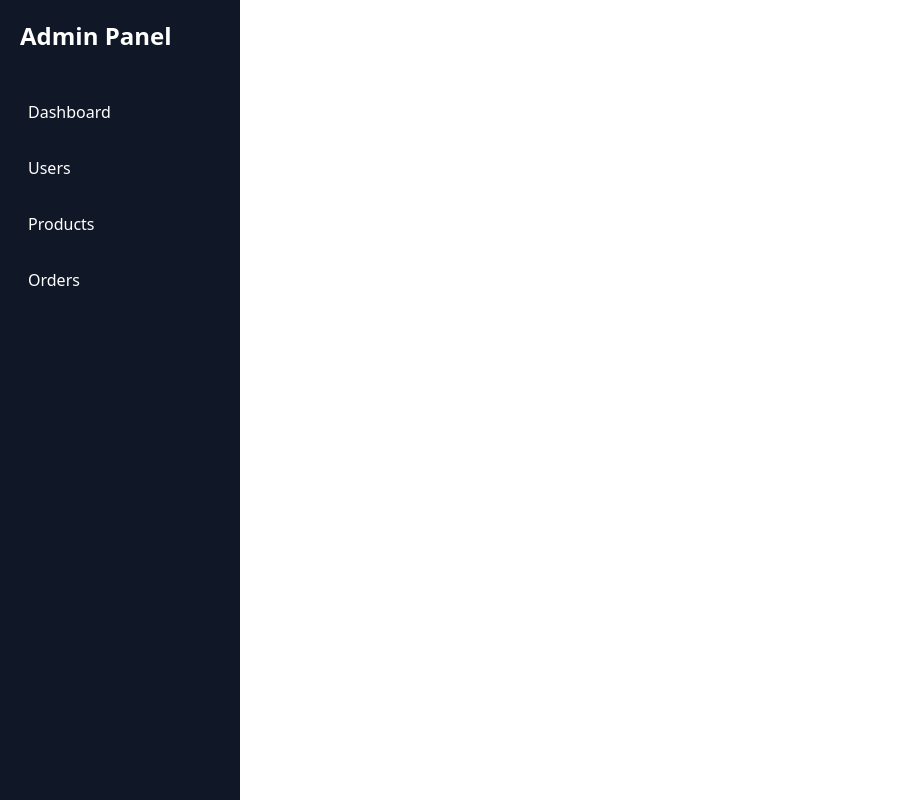
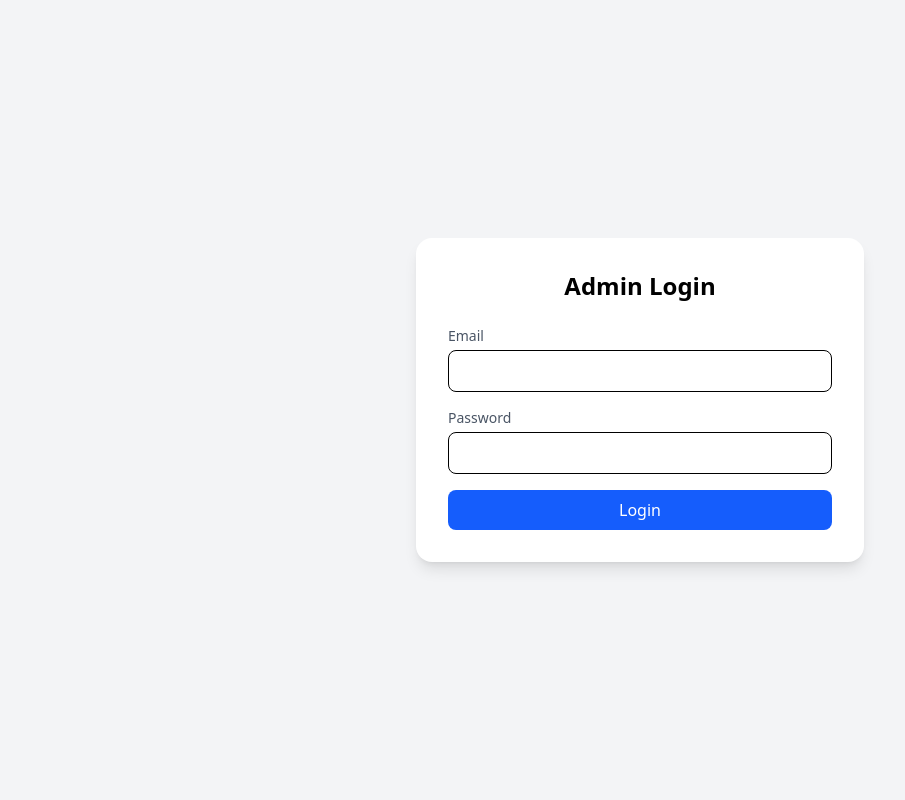
Before and after one commit to mahi-qwe/ecommerce-backend, a React (Vite) app in the folder dashboard/: page /login in a window 1280 px wide. Shown: the whole page, without its empty margins (0-905 px from the left). Built offline with nearby package versions, Linux system fonts and the light colour scheme.

Commit message:
users section added

```diff
--- a/dashboard/src/App.jsx
+++ b/dashboard/src/App.jsx
@@ -1,24 +1,28 @@
 import React from "react";
-import { BrowserRouter, Routes, Route } from "react-router-dom";
-import Sidebar from "./components/Sidebar";
+import { BrowserRouter as Router, Routes, Route } from "react-router-dom";
 import ProtectedRoute from "./components/ProtectedRoute";
+import Layout from "./components/Layout";
 import Dashboard from "./pages/Dashboard";
 import Users from "./pages/Users";
 import Products from "./pages/Products";
 import Orders from "./pages/Orders";
+import Login from "./pages/Login";
 
 function App() {
   return (
-    <BrowserRouter>
-      <div className="flex">
-        <Sidebar />
-        <div className="ml-60 w-full p-6">
+    <Router>
       <Routes>
+        {/* Public */}
+        <Route path="/login" element={<Login />} />
+
+        {/* Protected */}
         <Route
           path="/dashboard"
           element={
             <ProtectedRoute>
+              <Layout>
                 <Dashboard />
+              </Layout>
             </ProtectedRoute>
           }
         />
@@ -26,7 +30,9 @@ function App() {
           path="/users"
           element={
             <ProtectedRoute>
+              <Layout>
                 <Users />
+              </Layout>
             </ProtectedRoute>
           }
         />
@@ -34,7 +40,9 @@ function App() {
           path="/products"
           element={
             <ProtectedRoute>
+              <Layout>
                 <Products />
+              </Layout>
             </ProtectedRoute>
           }
         />
@@ -42,14 +50,14 @@ function App() {
           path="/orders"
           element={
             <ProtectedRoute>
+              <Layout>
                 <Orders />
+              </Layout>
             </ProtectedRoute>
           }
         />
       </Routes>
-        </div>
-      </div>
-    </BrowserRouter>
+    </Router>
   );
 }
 
--- a/dashboard/src/api.js
+++ b/dashboard/src/api.js
@@ -0,0 +1,16 @@
+import axios from "axios";
+
+const api = axios.create({
+  baseURL: "http://localhost:8080/api", // change if your backend runs on different port
+});
+
+// Add JWT token to every request if available
+api.interceptors.request.use((config) => {
+  const token = localStorage.getItem("token");
+  if (token) {
+    config.headers.Authorization = `Bearer ${token}`;
+  }
+  return config;
+});
+
+export default api;
--- a/dashboard/src/components/Header.jsx
+++ b/dashboard/src/components/Header.jsx
@@ -0,0 +1,22 @@
+import { useNavigate } from "react-router-dom";
+
+export default function Header() {
+  const navigate = useNavigate();
+
+  const handleLogout = () => {
+    localStorage.removeItem("token"); // clear JWT
+    navigate("/login"); // go back to login
+  };
+
+  return (
+    <header className="flex justify-between items-center p-4 bg-gray-800 text-white">
+      <h1 className="text-lg font-bold">Admin Dashboard</h1>
+      <button
+        onClick={handleLogout}
+        className="bg-red-500 px-4 py-2 rounded-lg hover:bg-red-600 transition"
+      >
+        Logout
+      </button>
+    </header>
+  );
+}
--- /dev/null
+++ b/dashboard/src/components/Layout.jsx
@@ -0,0 +1,17 @@
+import Sidebar from "./Sidebar";
+import Header from "./Header";
+
+export default function Layout({ children }) {
+  return (
+    <div className="flex">
+      {/* Sidebar */}
+      <Sidebar />
+
+      {/* Main Content */}
+      <div className="flex-1 min-h-screen bg-gray-100">
+        <Header />
+        <main className="p-6">{children}</main>
+      </div>
+    </div>
+  );
+}
--- a/dashboard/src/components/ProtectedRoute.jsx
+++ b/dashboard/src/components/ProtectedRoute.jsx
@@ -1,9 +1,12 @@
 import React from "react";
 import { Navigate } from "react-router-dom";
 
-const ProtectedRoute = ({ children }) => {
+export default function ProtectedRoute({ children }) {
   const token = localStorage.getItem("token");
-  return token ? children : <Navigate to="/login" />;
-};
 
-export default ProtectedRoute;
+  if (!token) {
+    return <Navigate to="/login" replace />;
+  }
+
+  return children;
+}
--- a/dashboard/src/components/Sidebar.jsx
+++ b/dashboard/src/components/Sidebar.jsx
@@ -1,26 +1,31 @@
 import React from "react";
-import { Link } from "react-router-dom";
+import { Link, useLocation } from "react-router-dom";
 
-const Sidebar = () => {
+export default function Sidebar() {
+  const location = useLocation();
+
+  const linkClasses = (path) =>
+    `block px-4 py-2 rounded-lg hover:bg-gray-700 transition ${
+      location.pathname === path ? "bg-gray-700 text-white" : "text-gray-300"
+    }`;
+
   return (
-    <div className="h-screen w-60 bg-gray-900 text-white fixed left-0 top-0 p-5">
-      <h2 className="text-2xl font-bold mb-10">Admin Panel</h2>
-      <nav className="flex flex-col gap-4">
-        <Link to="/dashboard" className="hover:bg-gray-700 p-2 rounded">
+    <aside className="w-64 min-h-screen bg-gray-800 p-4">
+      <h2 className="text-xl font-bold text-white mb-6">Admin Panel</h2>
+      <nav className="space-y-2">
+        <Link to="/dashboard" className={linkClasses("/dashboard")}>
           Dashboard
         </Link>
-        <Link to="/users" className="hover:bg-gray-700 p-2 rounded">
+        <Link to="/users" className={linkClasses("/users")}>
           Users
         </Link>
-        <Link to="/products" className="hover:bg-gray-700 p-2 rounded">
+        <Link to="/products" className={linkClasses("/products")}>
           Products
         </Link>
-        <Link to="/orders" className="hover:bg-gray-700 p-2 rounded">
+        <Link to="/orders" className={linkClasses("/orders")}>
           Orders
         </Link>
       </nav>
-    </div>
+    </aside>
   );
-};
-
-export default Sidebar;
+}
--- /dev/null
+++ b/dashboard/src/pages/Login.jsx
@@ -0,0 +1,75 @@
+import React from "react";
+import { useState } from "react";
+import { useNavigate } from "react-router-dom";
+import api from "../api";
+
+export default function Login() {
+  const [email, setEmail] = useState("");
+  const [password, setPassword] = useState("");
+  const [error, setError] = useState("");
+  const navigate = useNavigate();
+
+  const handleSubmit = async (e) => {
+    e.preventDefault();
+    setError("");
+
+    try {
+      const res = await api.post("/auth/login", { email, password });
+
+      // Save JWT token in localStorage
+      localStorage.setItem("token", res.data.token);
+
+      // Redirect to dashboard
+      navigate("/dashboard");
+    } catch (err) {
+      setError(err.response?.data?.message || "Login failed");
+    }
+  };
+
+  return (
+    <div className="flex items-center justify-center min-h-screen bg-gray-100">
+      <div className="w-full max-w-md bg-white p-8 rounded-2xl shadow-lg">
+        <h2 className="text-2xl font-bold mb-6 text-center">Admin Login</h2>
+
+        {error && (
+          <p className="text-red-500 text-sm mb-4 text-center">{error}</p>
+        )}
+
+        <form onSubmit={handleSubmit} className="space-y-4">
+          <div>
+            <label className="block text-sm font-medium text-gray-600">
+              Email
+            </label>
+            <input
+              type="email"
+              value={email}
+              onChange={(e) => setEmail(e.target.value)}
+              required
+              className="mt-1 w-full px-4 py-2 border rounded-lg focus:outline-none focus:ring focus:ring-blue-300"
+            />
+          </div>
+
+          <div>
+            <label className="block text-sm font-medium text-gray-600">
+              Password
+            </label>
+            <input
+              type="password"
+              value={password}
+              onChange={(e) => setPassword(e.target.value)}
+              required
+              className="mt-1 w-full px-4 py-2 border rounded-lg focus:outline-none focus:ring focus:ring-blue-300"
+            />
+          </div>
+
+          <button
+            type="submit"
+            className="w-full bg-blue-600 text-white py-2 rounded-lg hover:bg-blue-700 transition"
+          >
+            Login
+          </button>
+        </form>
+      </div>
+    </div>
+  );
+}
--- a/dashboard/src/pages/Users.jsx
+++ b/dashboard/src/pages/Users.jsx
@@ -1,12 +1,81 @@
-import React from "react";
+import { useEffect, useState } from "react";
+import api from "../api";
 
-const Users = () => {
+export default function Users() {
+  const [users, setUsers] = useState([]);
+  const [loading, setLoading] = useState(true);
+  const [error, setError] = useState("");
+
+  // Fetch users when component mounts
+  useEffect(() => {
+    const fetchUsers = async () => {
+      try {
+        const res = await api.get("/users");
+        setUsers(res.data);
+      } catch (err) {
+        setError("Failed to fetch users");
+      } finally {
+        setLoading(false);
+      }
+    };
+
+    fetchUsers();
+  }, []);
+
+  // Delete a user
+  const handleDelete = async (id) => {
+    if (!window.confirm("Are you sure you want to delete this user?")) return;
+
+    try {
+      await api.delete(`/users/${id}`);
+      setUsers(users.filter((u) => u.id !== id));
+    } catch (err) {
+      alert("Failed to delete user");
+    }
+  };
+
+  if (loading) return <p className="p-4">Loading users...</p>;
+  if (error) return <p className="p-4 text-red-500">{error}</p>;
+
   return (
     <div>
-      <h1 className="text-2xl font-bold mb-4">Users</h1>
-      <p>Manage your users here.</p>
+      <h2 className="text-2xl font-bold mb-4">Users</h2>
+      <div className="overflow-x-auto">
+        <table className="min-w-full bg-white border rounded-lg shadow-md">
+          <thead className="bg-gray-200 text-gray-700">
+            <tr>
+              <th className="px-4 py-2 text-left">ID</th>
+              <th className="px-4 py-2 text-left">Name</th>
+              <th className="px-4 py-2 text-left">Email</th>
+              <th className="px-4 py-2 text-left">Created At</th>
+              <th className="px-4 py-2 text-left">Actions</th>
+            </tr>
+          </thead>
+          <tbody>
+            {users.map((u) => (
+              <tr key={u.id} className="border-t">
+                <td className="px-4 py-2">{u.id}</td>
+                <td className="px-4 py-2">{u.name}</td>
+                <td className="px-4 py-2">{u.email}</td>
+                <td className="px-4 py-2">
+                  {new Date(u.created_at).toLocaleDateString()}
+                </td>
+                <td className="px-4 py-2">
+                  <button className="text-blue-600 hover:underline mr-3">
+                    Edit
+                  </button>
+                  <button
+                    onClick={() => handleDelete(u.id)}
+                    className="text-red-600 hover:underline"
+                  >
+                    Delete
+                  </button>
+                </td>
+              </tr>
+            ))}
+          </tbody>
+        </table>
+      </div>
     </div>
   );
-};
-
-export default Users;
+}
```
Also changed, not shown: 1 other file (tests, documents, lock files or other folders). Lines whose indentation alone changed are shown as unchanged.
